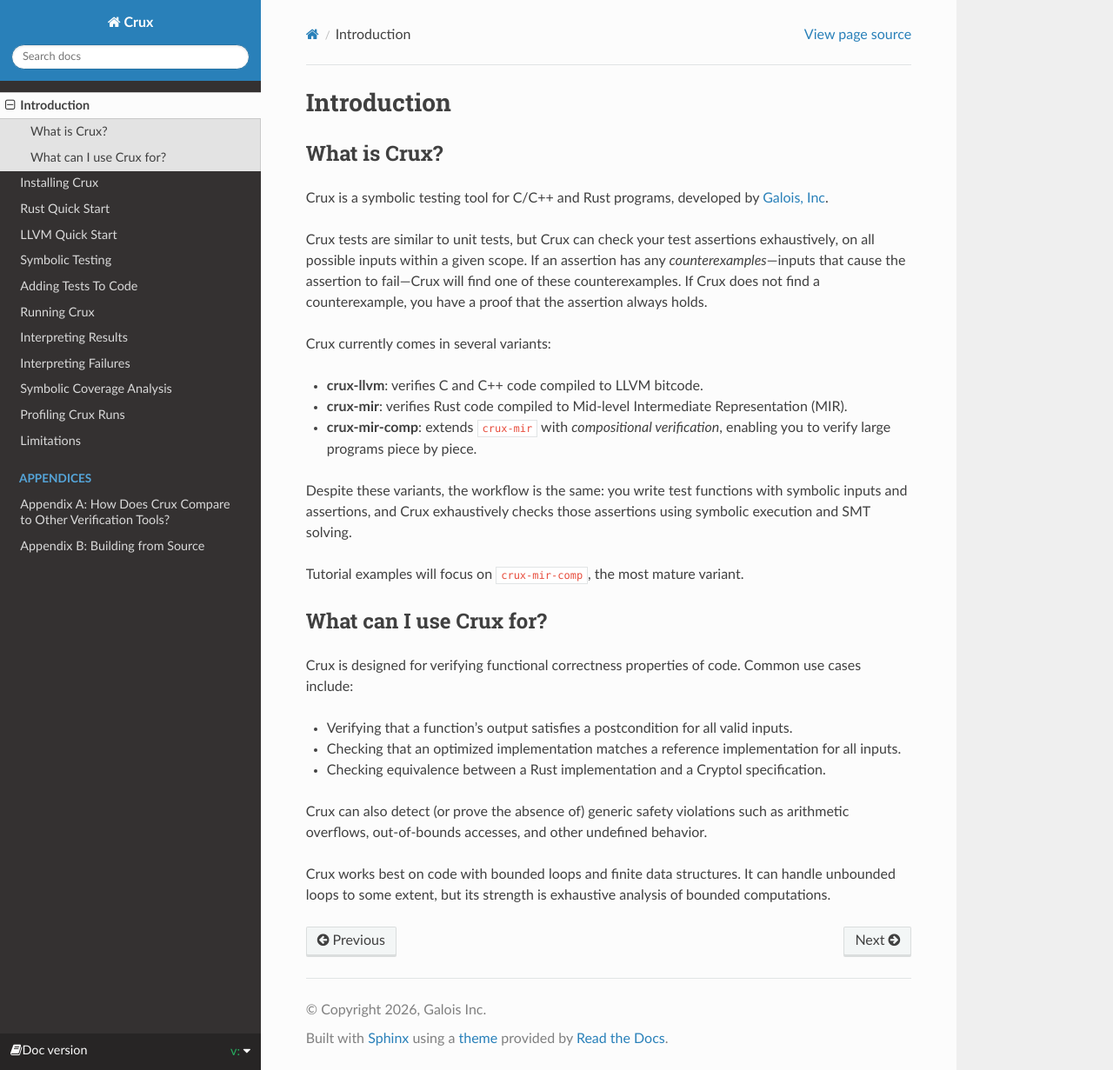
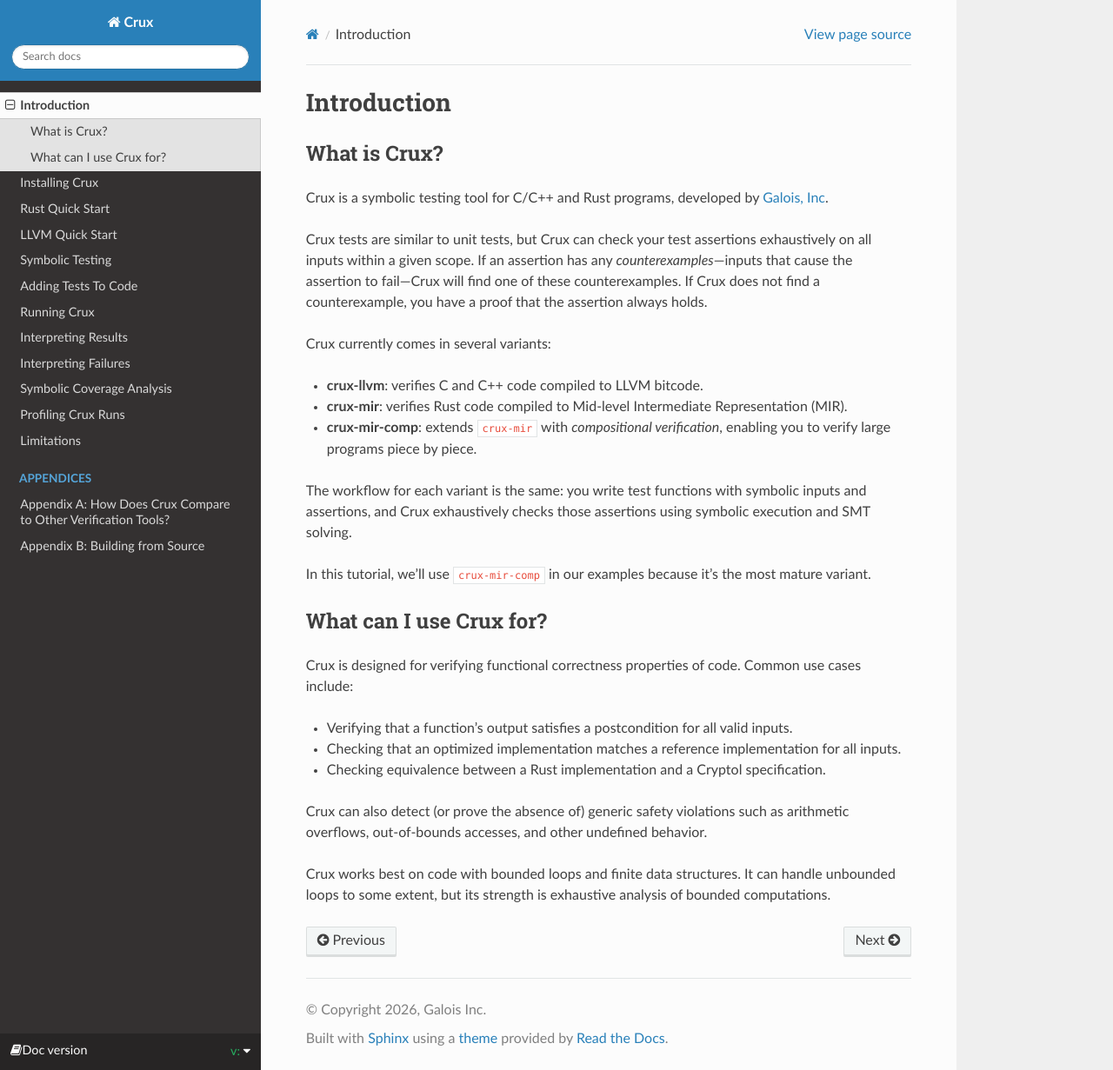
Before and after one commit to GaloisInc/crux, a Sphinx documentation site: the page built from docs/introduction.rst, in a window 1280 px wide and 1231 px high. Shown: the whole window at 87% size. Built offline with Sphinx 7.4.7 and the Read the Docs theme 3.1.0, drawn with Linux system fonts in a browser that asks for light colours.

Commit message:
make intro a little friendlier

```diff
--- a/docs/introduction.rst
+++ b/docs/introduction.rst
@@ -7,7 +7,7 @@
 Crux is a symbolic testing tool for C/C++ and Rust programs, developed by
 `Galois, Inc <https://www.galois.com/>`_.
 
-Crux tests are similar to unit tests, but Crux can check your test assertions exhaustively, on all possible inputs within a
+Crux tests are similar to unit tests, but Crux can check your test assertions exhaustively on all inputs within a
 given scope. If an assertion has any *counterexamples*---inputs that cause the
 assertion to fail---Crux will find one of these counterexamples. If Crux does
 not find a counterexample, you have a proof that the assertion always holds.
@@ -20,11 +20,11 @@
 - **crux-mir-comp**: extends ``crux-mir`` with *compositional verification*,
   enabling you to verify large programs piece by piece.
 
-Despite these variants, the workflow is the same: you write test functions with
+The workflow for each variant is the same: you write test functions with
 symbolic inputs and assertions, and Crux exhaustively checks those assertions
 using symbolic execution and SMT solving.
 
-Tutorial examples will focus on ``crux-mir-comp``, the most mature variant.
+In this tutorial, we'll use ``crux-mir-comp`` in our examples because it's the most mature variant.
 
 What can I use Crux for?
 ------------------------
```
